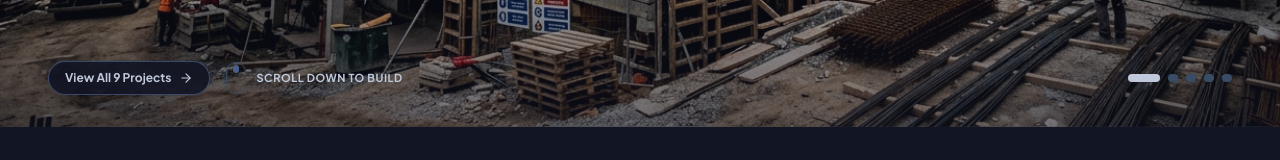
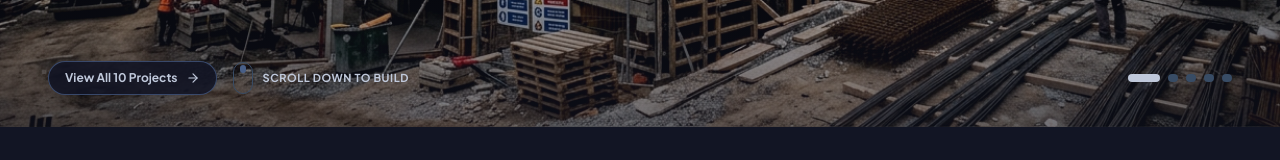
Before and after one commit to prachi-labs/Prachi-Constructions-, a React (Vite) app: page / in a window 1280 px wide. Shown: the part 673-833 px from the top of the page. Built offline with nearby package versions, Linux system fonts and the light colour scheme.

Commit message:
Update project count from 9 to 10 in button text

```diff
--- a/src/components/HeroTransformation.tsx
+++ b/src/components/HeroTransformation.tsx
@@ -338,7 +338,7 @@ export const HeroTransformation: React.FC<HeroProps> = ({
               onClick={onExploreProjects}
               className="px-4 py-2 rounded-full bg-[#121524]/90 hover:bg-[#1c2237] border border-[#485F88]/70 text-xs font-bold text-[#C0C9DB] hover:text-white flex items-center gap-2 cursor-pointer shadow-lg transition-all"
             >
-              <span>View All 9 Projects</span>
+              <span>View All 10 Projects</span>
               <ArrowRight className="w-3.5 h-3.5" />
             </button>
 
```
